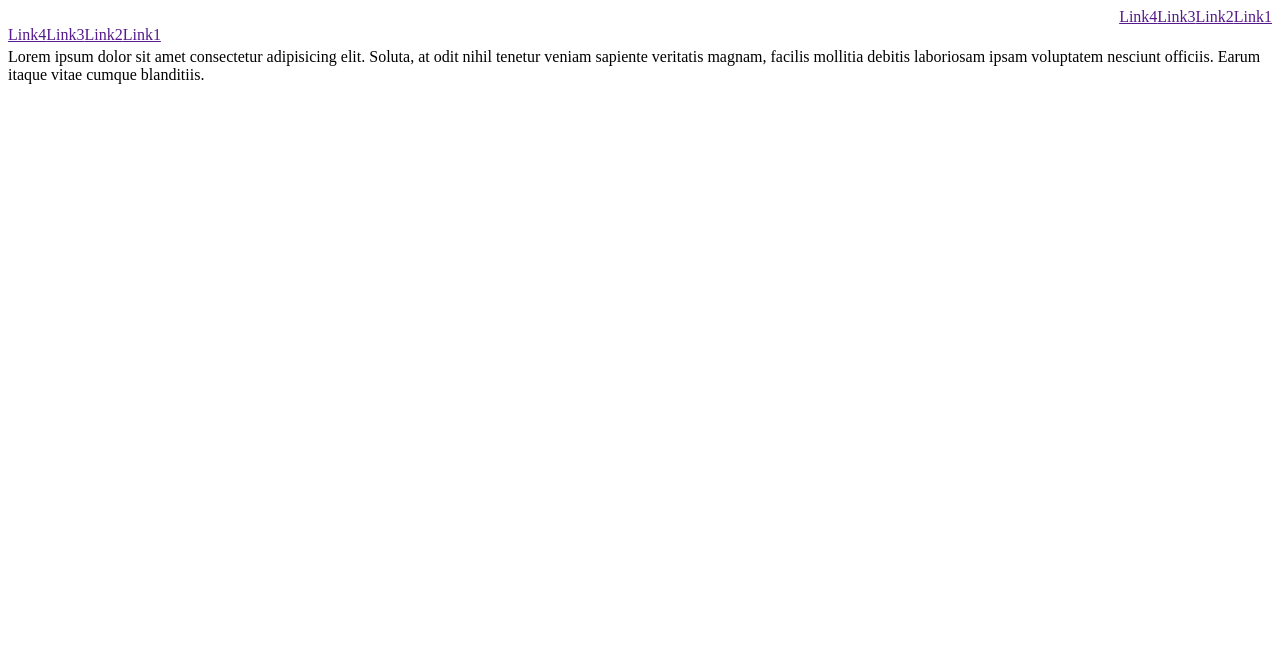
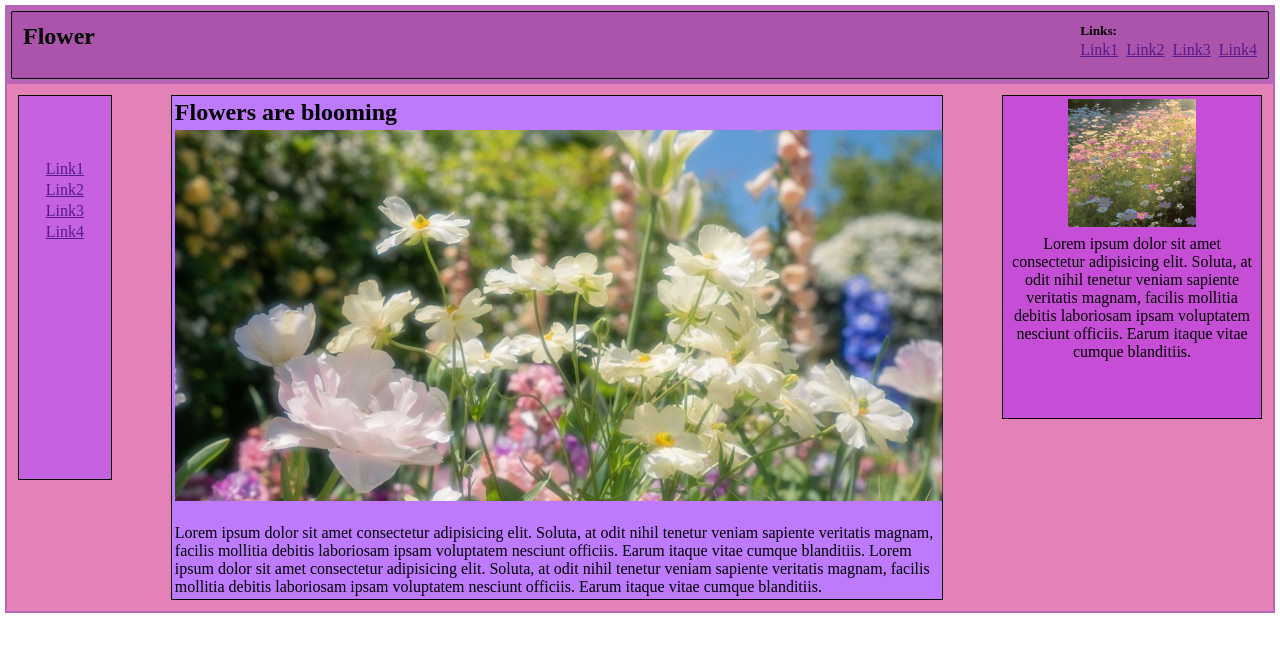
Before and after one commit to altheaabilla/Q1GFA2_Li_amabilla, a plain HTML site: page index.html in a window 1280 px wide. Drawn offline with Linux system fonts and the light colour scheme.

Commit message:
Add files via upload

```diff
--- a/index.html
+++ b/index.html
@@ -6,29 +6,41 @@
     <title>Document</title>
 </head>
 <body>
+    <div class="page">
+    <div class="menubar">
         <div class="navbar">
-        <div class="logo"></div>
-        <div class="links">
-            <a href="" class="links">Link1</a>
-            <a href="" class="links">Link2</a>
-            <a href="" class="links">Link3</a>
-            <a href="" class="links">Link4</a>
+            <div class="product" id="name">
+                <h2>Flower</h2>
+            </div>
+            <div class="links" id="me">
+            <h5>Links: </h5>
+            <a href="">Link1</a>
+            <a href="">Link2</a>
+            <a href="">Link3</a>
+            <a href="">Link4</a>
             </div>
         </div>
+    </div>
+        <div class="container">
 
-   <div class="buddy">
             <div class="sidelinks">
-            <a href="" class="links">Link1</a>
-            <a href="" class="links">Link2</a>
-            <a href="" class="links">Link3</a>
-            <a href="" class="links">Link4</a>
+                <a href="">Link1</a>
+                <a href="">Link2</a>
+                <a href="">Link3</a>
+                <a href="">Link4</a>
             </div>
-    <div class="content">Lorem ipsum dolor sit amet consectetur adipisicing elit.
-        Soluta, at odit nihil tenetur veniam sapiente veritatis
-        magnam, facilis mollitia debitis laboriosam ipsam
-        voluptatem nesciunt officiis. Earum itaque vitae cumque
-        blanditiis.</div>
-    <div class="side-content"></div>
+
+            <div class="main-content">
+                <h2>Flowers are blooming</h2>
+                <img src="Most enchanting flowers.jpg" alt="">
+                <p>Lorem ipsum dolor sit amet consectetur adipisicing elit. Soluta, at odit nihil tenetur veniam sapiente veritatis magnam, facilis mollitia debitis laboriosam ipsam voluptatem nesciunt officiis. Earum itaque vitae cumque blanditiis. Lorem ipsum dolor sit amet consectetur adipisicing elit.
+                    Soluta, at odit nihil tenetur veniam sapiente veritatis magnam, facilis mollitia debitis laboriosam ipsam voluptatem nesciunt officiis. Earum itaque vitae cumque blanditiis.</p>
+            </div>
+            <div class="side-content">
+                <img src="side-content-pic.jpg" alt="">
+                <p>Lorem ipsum dolor sit amet consectetur adipisicing elit. Soluta, at odit nihil tenetur veniam sapiente veritatis magnam, facilis mollitia debitis laboriosam ipsam voluptatem nesciunt officiis. Earum itaque vitae cumque blanditiis.</p>
+            </div>
+        </div>
         </div>
     <link rel="stylesheet" href="style.css">
 </body>
--- a/style.css
+++ b/style.css
@@ -1,18 +1,64 @@
-.logo{
-    display: inline-block;
-    left: 2vw;
+*{
+    padding:1px;
+    margin:1px;
+}
+.page{
+    background-color: rgb(185, 102, 185);
+}
+.menubar{
+    height: 7vh;
+    background-color: rgb(172, 83, 172);
+    border: 1px solid black;
+    border-radius: 2px;
+    margin: 5px;
+    padding: 5px;
+}
+.links{
+    float:right;
+}
+.product{
+    float:left;
 }
 
-.links{
-    display: inline-block;
-    float: right;
+.container{
+    text-align: center;
+    background-color: rgb(228, 129, 183);
+    padding: 10px;
+}
+.container div{
+    min-height: 40vh;
 }
 .sidelinks{
     display: inline-block;
+    border: 1px solid black;
+    width: 7vw;
+    float: left;
+    background-color: rgb(198, 97, 223);
+    padding-top: 5%;
 }
-.content{
+.sidelinks a{
+    display: block ;
+}
+.main-content{
     display: inline-block;
+    border: 1px solid black;
+    width: 60vw;
+    margin-left: 1vw;
+    margin-right: 1vw; text-align: left;
+    background-color: rgb(189, 122, 252);
+}
+.main-content img{
+    width: 60vw;
+    margin-bottom: 2vh;
 }
 .side-content{
-    display: inline-block; float: right;
+    display: inline-block;
+    border: 1px solid black;
+    width: 20vw;
+    float: right;
+    background-color: rgb(198, 77, 214);
 }
+.side-content img{
+    width: 10vw;
+    height: 10vw;
+}
```
Also changed, not shown: Most enchanting flowers.jpg (added), side-content-pic.jpg (added). Lines whose indentation alone changed are shown as unchanged.
